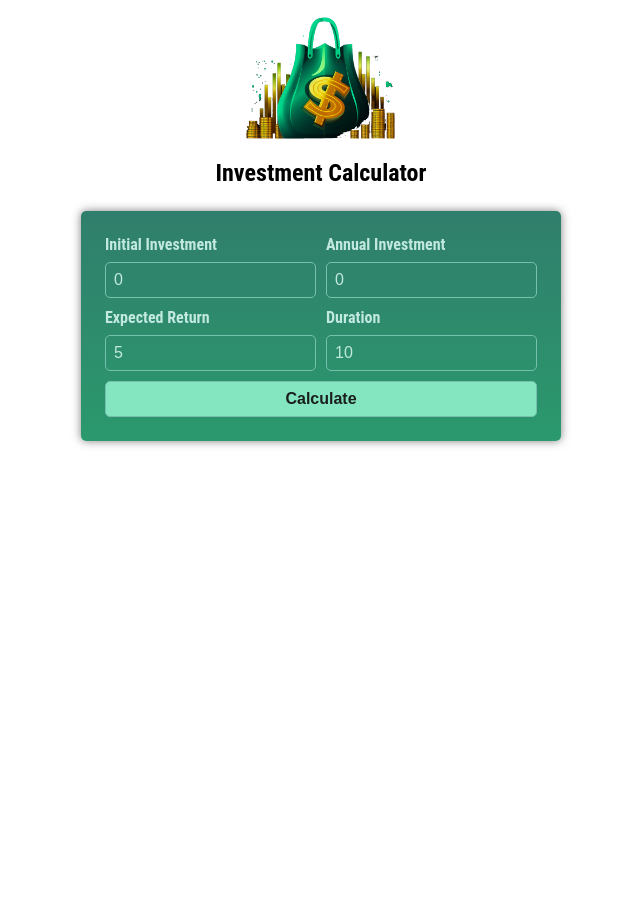
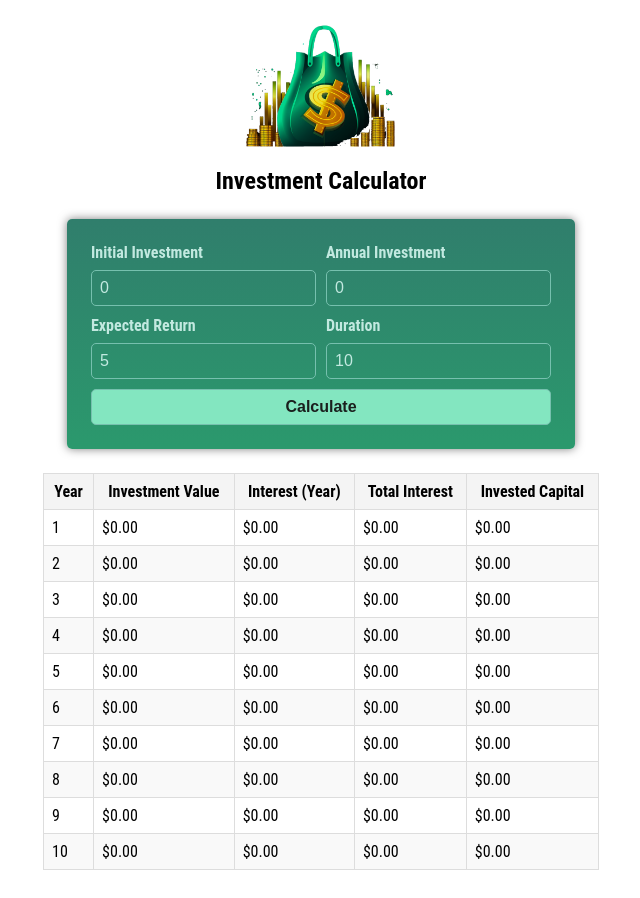
Before and after one commit to vlesia/investment-calculator-app, an Angular app: page / in a window 1280 px wide. Both pictures are taken after a click on the button "Calculate". Shown: the top 898 px of the page, without its empty margins (319-959 px from the left). Before the commit the page ends 800 px from the top, so only its background shows below. Built offline with nearby package versions, Linux system fonts and the light colour scheme.

Commit message:
add investment-result component and InvestmentResult interface

```diff
--- a/src/app/app.component.html
+++ b/src/app/app.component.html
@@ -1,2 +1,3 @@
 <app-header />
 <app-user-input (calculate)="onCalculateInvestmentResults($event)" />
+<app-investment-results [results]="results()"/>
--- a/src/app/app.component.ts
+++ b/src/app/app.component.ts
@@ -1,19 +1,30 @@
-import { Component } from '@angular/core';
+import { Component, signal } from '@angular/core';
 import { RouterOutlet } from '@angular/router';
+
 import { HeaderComponent } from './components/header/header.component';
 import { UserInputComponent } from './components/user-input/user-input.component';
 import { InvestmentInput } from './models/investment-input.model';
+import { InvestmentResult } from './models/investment-result.model';
+import { InvestmentResultsComponent } from './components/investment-results/investment-results.component';
 
 @Component({
   selector: 'app-root',
   standalone: true,
-  imports: [RouterOutlet, HeaderComponent, UserInputComponent],
+  imports: [
+    RouterOutlet,
+    HeaderComponent,
+    UserInputComponent,
+    InvestmentResultsComponent,
+  ],
   templateUrl: './app.component.html',
   styleUrl: './app.component.css',
 })
 export class AppComponent {
+  results = signal<InvestmentResult[] | undefined>(undefined);
+
   onCalculateInvestmentResults(data: InvestmentInput) {
-    const { initialInvestment, duration, expectedReturn, annualInvestment } = data;
+    const { initialInvestment, duration, expectedReturn, annualInvestment } =
+      data;
     const annualData = [];
     let investmentValue = initialInvestment;
 
@@ -33,7 +44,6 @@ export class AppComponent {
       });
     }
 
-    console.log(annualData);
-
+    this.results.set(annualData);
   }
 }
--- /dev/null
+++ b/src/app/components/investment-results/investment-results.component.css
@@ -0,0 +1,39 @@
+p {
+  text-align: center;
+}
+
+.table-wrapper {
+  max-width: 50rem;
+}
+
+table {
+  width: 100%;
+  margin-bottom: 1.5rem;
+  border-collapse: collapse;
+}
+
+th,
+td {
+  padding: 0.5rem;
+  border: 1px solid #ddd;
+}
+
+th {
+  background-color: #f4f4f4;
+  font-weight: bold;
+}
+
+tr:nth-child(even) {
+  background-color: #f9f9f9;
+}
+
+tr:hover {
+  background-color: #f1f1f1;
+}
+
+@media (max-width: 480px) {
+  .table-wrapper {
+    width: 300px;
+    overflow-x: scroll;
+  }
+}
--- /dev/null
+++ b/src/app/components/investment-results/investment-results.component.html
@@ -0,0 +1,29 @@
+@if (!results()) {
+<p>Please enter some values and press "Calculate".</p>
+} @else {
+<div class="table-wrapper">
+  <table>
+    <thead>
+      <tr>
+        <th>Year</th>
+        <th>Investment Value</th>
+        <th>Interest (Year)</th>
+        <th>Total Interest</th>
+        <th>Invested Capital</th>
+      </tr>
+    </thead>
+    <tbody>
+      @for (result of results(); track result.year) {
+      <tr>
+        <td>{{ result.year }}</td>
+        <td>{{ result.valueEndOfYear | currency : "USD" }}</td>
+        <td>{{ result.interest | currency : "USD" }}</td>
+        <td>{{ result.totalInterest | currency : "USD" }}</td>
+        <td>{{ result.totalAmountInvested | currency : "USD" }}</td>
+      </tr>
+      }
+    </tbody>
+  </table>
+</div>
+
+}
--- /dev/null
+++ b/src/app/components/investment-results/investment-results.component.ts
@@ -0,0 +1,14 @@
+import { Component, input } from '@angular/core';
+import { InvestmentResult } from '../../models/investment-result.model';
+import { CurrencyPipe } from '@angular/common';
+
+@Component({
+  selector: 'app-investment-results',
+  standalone: true,
+  imports: [CurrencyPipe],
+  templateUrl: './investment-results.component.html',
+  styleUrl: './investment-results.component.css'
+})
+export class InvestmentResultsComponent {
+  results = input<InvestmentResult[]>();
+}
--- a/src/app/components/user-input/user-input.component.css
+++ b/src/app/components/user-input/user-input.component.css
@@ -1,8 +1,7 @@
 .form {
   display: grid;
-  grid-template-columns: repeat(auto-fill, minmax(200px, 1fr));
+  grid-template-columns: repeat(2, 1fr);
   grid-gap: 10px;
-  max-width: 30rem;
   margin: 1.5rem;
   padding: 1.5rem;
   border-radius: 5px;
@@ -45,8 +44,7 @@ button:hover {
   background-color: #aaf1d6;
 }
 
-
-@media(max-width: 480px) {
+@media (max-width: 480px) {
   .form {
     grid-template-columns: 1fr;
   }
--- a/src/app/components/user-input/user-input.component.ts
+++ b/src/app/components/user-input/user-input.component.ts
@@ -24,5 +24,9 @@ export class UserInputComponent {
       expectedReturn: +this.enteredExpectedReturn(),
       annualInvestment: +this.enteredAnnualInvestment(),
     });
+    this.enteredInitialInvestment.set('0');
+    this.enteredAnnualInvestment.set('0');
+    this.enteredExpectedReturn.set('5');
+    this.enteredDuration.set('10');
   }
 }
--- a/src/styles.css
+++ b/src/styles.css
@@ -6,7 +6,6 @@
 body {
   display: flex;
   justify-content: center;
-  margin: 0;
   min-height: 100vh;
   font-family: "Roboto Condensed", sans-serif;
 }
```
Also changed, not shown: src/app/models/investment-result.model.ts (added, +8 -0 lines).
